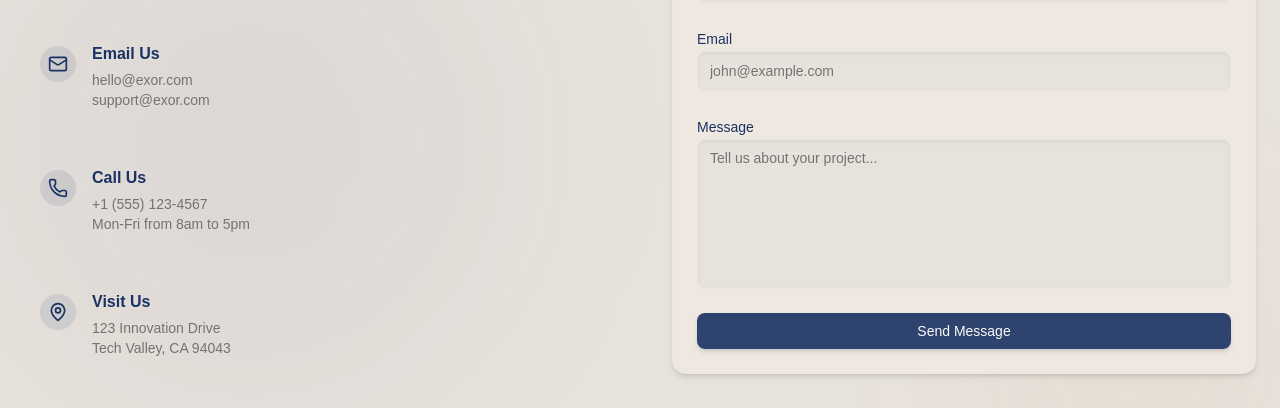
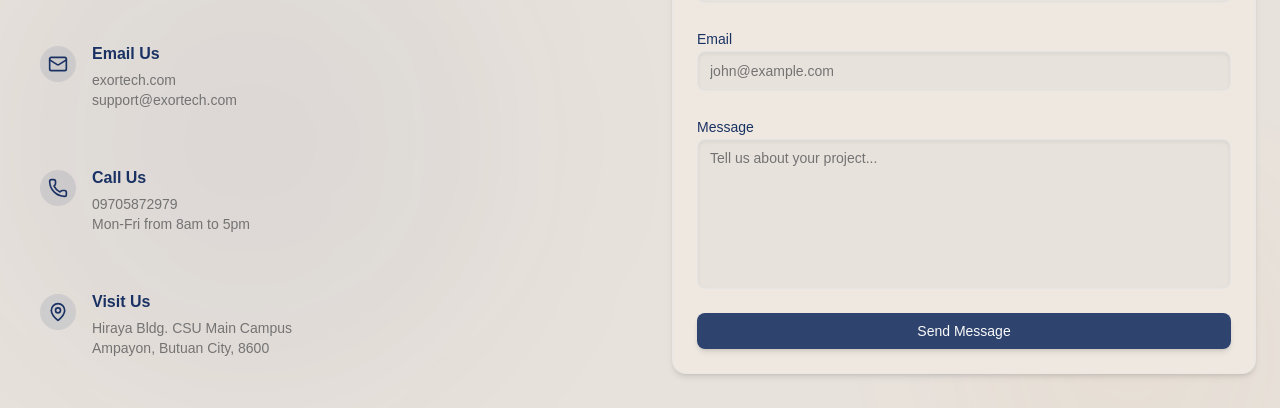
Before and after one commit to Jetrossgalinato/Exor, a Next.js app: page / in a window 1280 px wide. Shown: the part 8325-8733 px from the top of the page. Built offline with nearby package versions, Linux system fonts and the light colour scheme; a web font is replaced by a local one.

Commit message:
refactor: use real contact details (contact)

```diff
--- a/components/contact.tsx
+++ b/components/contact.tsx
@@ -103,9 +103,9 @@ export function Contact() {
               </div>
               <div>
                 <h3 className="font-semibold mb-1">Email Us</h3>
-                <p className="text-sm text-muted-foreground">hello@exor.com</p>
+                <p className="text-sm text-muted-foreground">exortech.com</p>
                 <p className="text-sm text-muted-foreground">
-                  support@exor.com
+                  support@exortech.com
                 </p>
               </div>
             </div>
@@ -116,9 +116,7 @@ export function Contact() {
               </div>
               <div>
                 <h3 className="font-semibold mb-1">Call Us</h3>
-                <p className="text-sm text-muted-foreground">
-                  +1 (555) 123-4567
-                </p>
+                <p className="text-sm text-muted-foreground">09705872979</p>
                 <p className="text-sm text-muted-foreground">
                   Mon-Fri from 8am to 5pm
                 </p>
@@ -132,9 +130,9 @@ export function Contact() {
               <div>
                 <h3 className="font-semibold mb-1">Visit Us</h3>
                 <p className="text-sm text-muted-foreground">
-                  123 Innovation Drive
+                  Hiraya Bldg. CSU Main Campus
                   <br />
-                  Tech Valley, CA 94043
+                  Ampayon, Butuan City, 8600
                 </p>
               </div>
             </div>
```
